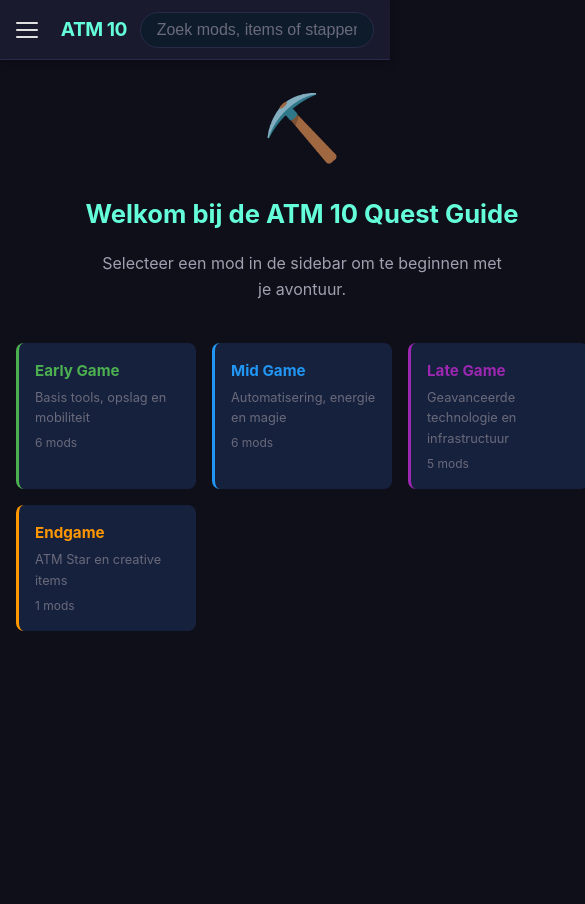
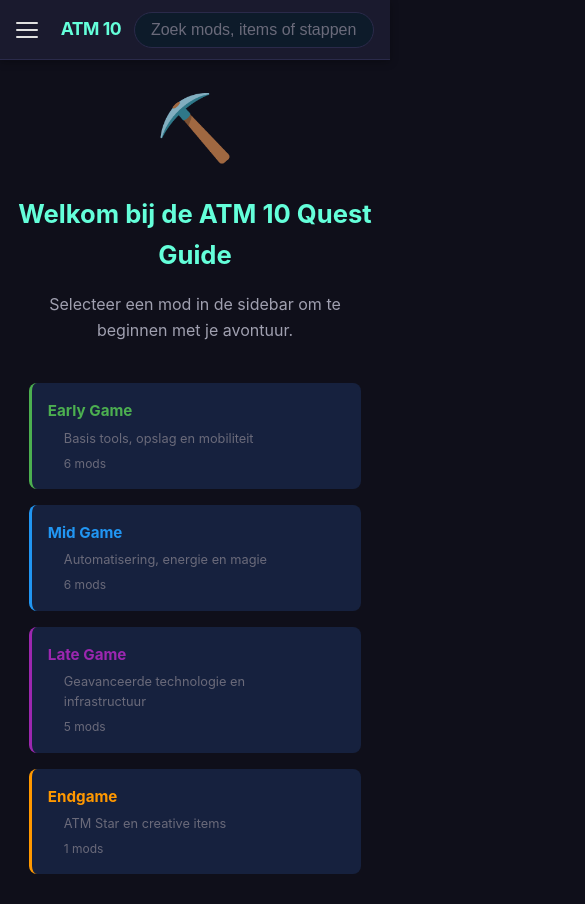
Before and after one commit to maxdevries18-rgb/ATM-10, a plain HTML site: page index.html in a window 390 px wide. Shown: the whole page, 585 px wide, since content can reach past the window. Drawn offline with Linux system fonts and the light colour scheme.

Commit message:
Fix: Welkomstscherm en header scaling op smalle mobiele schermen

```diff
--- a/css/components.css
+++ b/css/components.css
@@ -143,16 +143,24 @@
 
 .welcome-screen p {
   color: var(--text-secondary);
-  max-width: 400px;
+  max-width: 100%; /* Ensure it doesn't overflow container */
+  padding: 0 1rem;
 }
 
 .welcome-phases {
   display: grid;
-  grid-template-columns: repeat(auto-fit, minmax(180px, 1fr));
+  grid-template-columns: repeat(auto-fit, minmax(140px, 1fr)); /* Smaller min-width for mobile */
   gap: 1rem;
   margin-top: 1.5rem;
   width: 100%;
   max-width: 600px;
+  padding: 0 1rem;
+}
+
+@media (max-width: 400px) {
+  .welcome-phases {
+    grid-template-columns: 1fr; /* Force 1 column on very small screens */
+  }
 }
 
 .welcome-phase-card {
--- a/css/style.css
+++ b/css/style.css
@@ -285,6 +285,10 @@ body {
     max-width: none;
   }
 
+  .header-title h1 {
+    font-size: 1.1rem; /* Smaller title on mobile */
+  }
+
   .mod-header {
     flex-direction: column;
     gap: 1rem;
@@ -294,4 +298,19 @@ body {
     width: 100%;
     align-items: flex-start;
   }
+
+  .main-content {
+    padding: 1rem 0.8rem; /* Slightly less padding on very small screens */
+  }
 }
+
+@media (max-width: 360px) {
+  .header {
+    padding: 0 0.5rem;
+    gap: 0.5rem;
+  }
+
+  .header-title h1 {
+    font-size: 1rem;
+  }
+}
```
